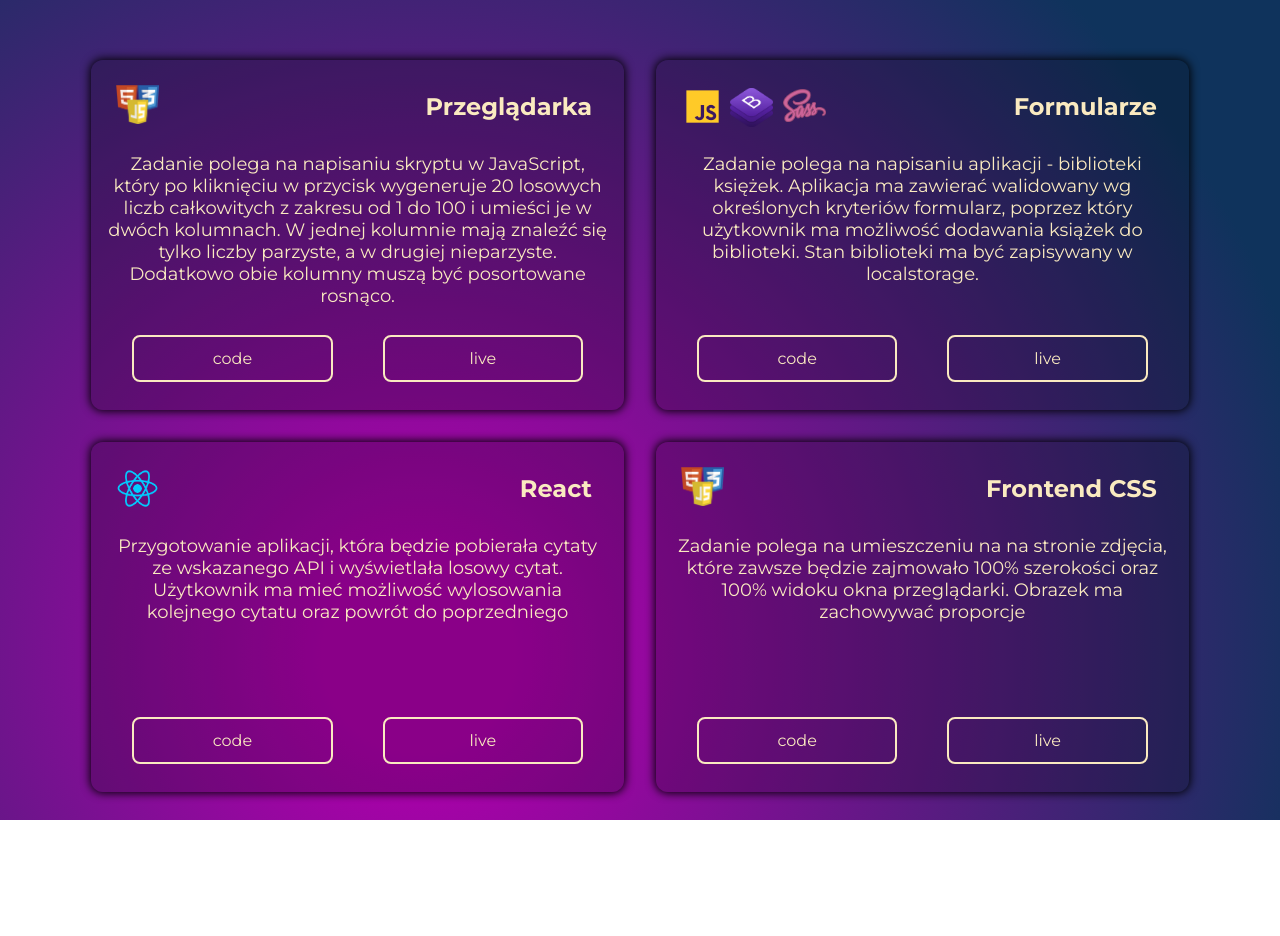
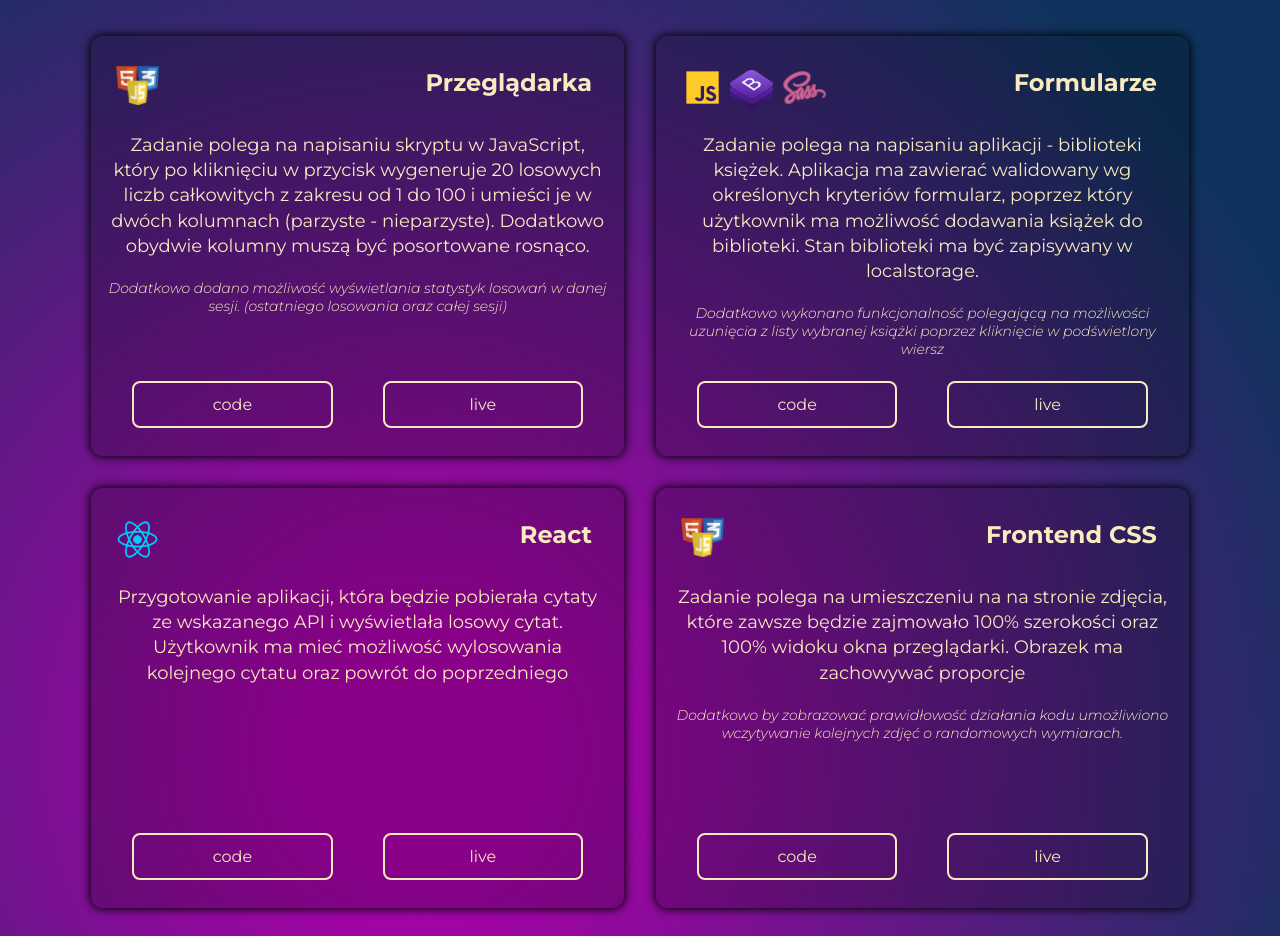
Before and after one commit to WarmuzWojtek/GrupaIT, a plain HTML site: page index.html in a window 1280 px wide. Shown: the part 127-1063 px from the top of the page. Before the commit the page ends 947 px from the top, so only its background shows below. Drawn offline with Linux system fonts and the light colour scheme.

Commit message:
add descriptions

```diff
--- a/index.html
+++ b/index.html
@@ -16,9 +16,13 @@
           <p class="taskDescription">
             Zadanie polega na napisaniu skryptu w JavaScript, który po
             kliknięciu w przycisk wygeneruje 20 losowych liczb całkowitych z
-            zakresu od 1 do 100 i umieści je w dwóch kolumnach. W jednej
-            kolumnie mają znaleźć się tylko liczby parzyste, a w drugiej
-            nieparzyste. Dodatkowo obie kolumny muszą być posortowane rosnąco.
+            zakresu od 1 do 100 i umieści je w dwóch kolumnach (parzyste -
+            nieparzyste). Dodatkowo obydwie kolumny muszą być posortowane
+            rosnąco.
+          </p>
+          <p class="taskFeature">
+            Dodatkowo dodano możliwość wyświetlania statystyk losowań w danej
+            sesji. (ostatniego losowania oraz całej sesji)
           </p>
           <div class="task">
             <a
@@ -42,6 +46,10 @@
             Aplikacja ma zawierać walidowany wg określonych kryteriów formularz,
             poprzez który użytkownik ma możliwość dodawania książek do
             biblioteki. Stan biblioteki ma być zapisywany w localstorage.
+          </p>
+          <p class="taskFeature">
+            Dodatkowo wykonano funkcjonalność polegającą na możliwości uzunięcia
+            z listy wybranej książki poprzez kliknięcie w podświetlony wiersz
           </p>
           <div class="task">
             <a
@@ -87,9 +95,23 @@
             będzie zajmowało 100% szerokości oraz 100% widoku okna przeglądarki.
             Obrazek ma zachowywać proporcje
           </p>
+          <p class="taskFeature">
+            Dodatkowo by zobrazować prawidłowość działania kodu umożliwiono
+            wczytywanie kolejnych zdjęć o randomowych wymiarach.
+          </p>
           <div class="task">
-            <a onclick="this.target='_blank'" href="" class="btn code">code</a>
-            <a onclick="this.target='_blank'" href="" class="btn live">live</a>
+            <a
+              onclick="this.target='_blank'"
+              href="https://github.com/WarmuzWojtek/GrupaIT4"
+              class="btn code"
+              >code</a
+            >
+            <a
+              onclick="this.target='_blank'"
+              href="https://warmuzwojtek.github.io/GrupaIT4/"
+              class="btn live"
+              >live</a
+            >
           </div>
         </div>
       </main>
--- a/style.css
+++ b/style.css
@@ -31,7 +31,7 @@ header {
 h1 {
   color: #faeac0;
   text-align: center;
-  margin: 60px 0;
+  margin: 48px 0;
   width: 100%;
 }
 
@@ -55,7 +55,7 @@ main {
   border-radius: 12px;
   box-shadow: 0px 0px 10px 1px rgba(0, 0, 0, 1);
   text-align: center;
-  min-height: 350px;
+  min-height: 420px;
   display: flex;
   flex-direction: column;
   justify-content: flex-start;
@@ -89,8 +89,15 @@ main {
 
 .taskDescription {
   text-align: center;
-  margin: 16px 0;
+  margin: 20px 0;
   font-size: 18px;
+  line-height: 1.4;
+}
+
+.taskFeature {
+  font-weight: 300;
+  font-style: italic;
+  font-size: 14px;
 }
 
 .task {
@@ -113,6 +120,7 @@ main {
 }
 .btn:hover {
   background: rgba(0, 0, 0, 0.3);
+  box-shadow: 0px 0px 10px 2px #faeac0;
 }
 
 @media (min-width: 768px) {
```
